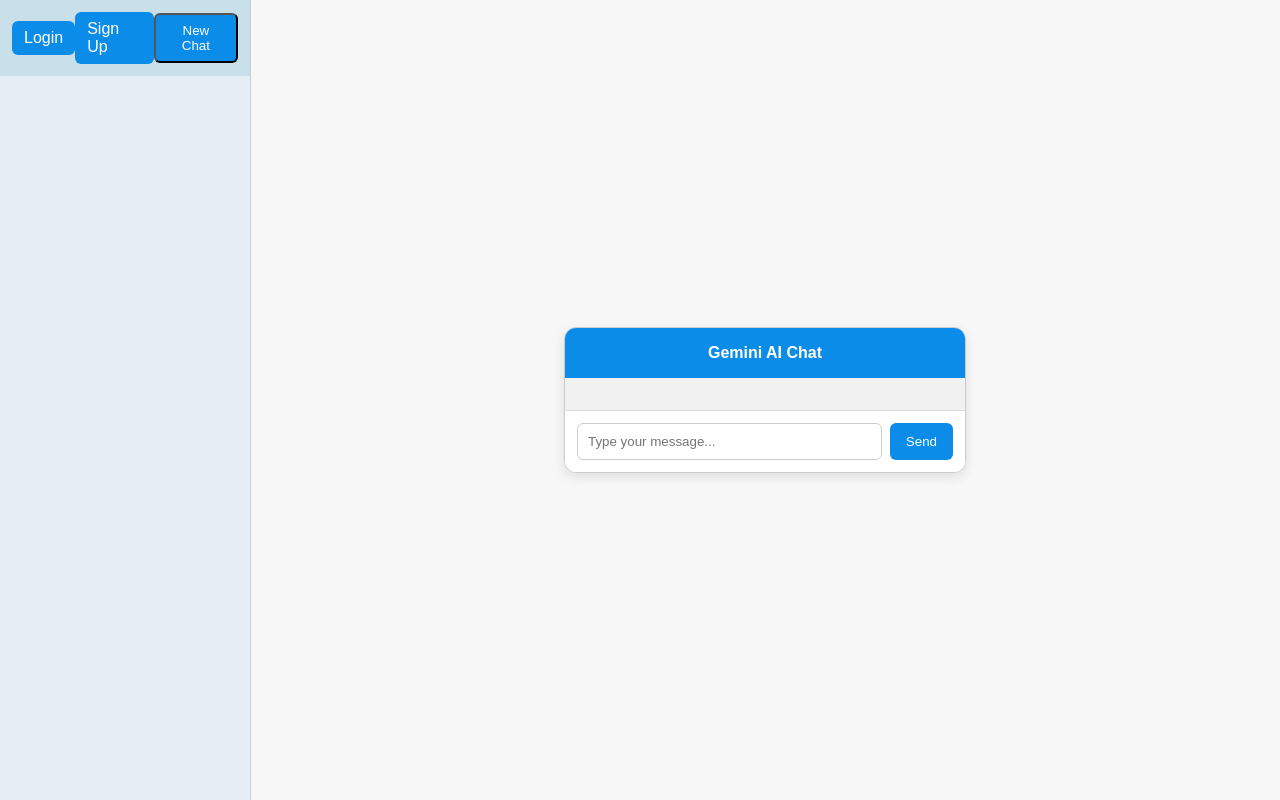
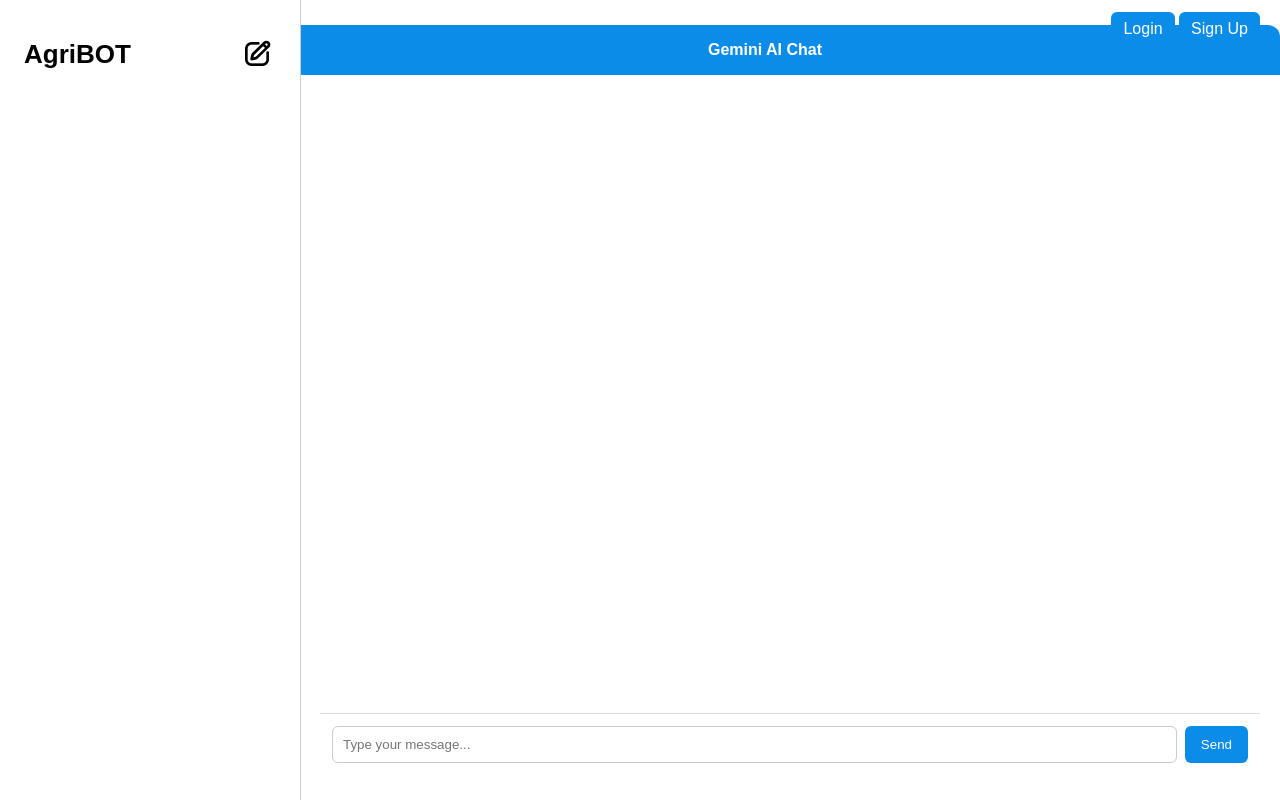
Before and after one commit to Hour770/Agri-chatbot, a Flask app: page / in a window 1280 px wide. Run offline with Flask 3, Linux system fonts and the light colour scheme; parts of the project's set-up code (start-up, migrations or seed data) failed here and were passed over.

Commit message:
UI Updated for main page interface

```diff
--- a/db.py
+++ b/db.py
@@ -6,7 +6,7 @@ def get_connection():
         user='root',
         password='',
         database='',
-        port=3306,
+        port=,
         cursorclass=pymysql.cursors.DictCursor
     )
 
--- a/static/style.css
+++ b/static/style.css
@@ -1,7 +1,7 @@
 body {
   margin: 0;
   font-family: Arial, sans-serif;
-  background: #f7f7f8;
+  background: white;
   display: flex;
   justify-content: center;
   align-items: center;
@@ -9,14 +9,15 @@ body {
 }
 
 .chat-container {
-  width: 400px;
-  border: 1px solid #ccc;
+  width: 1200px;
+  height: 750px;
+  /* border: 1px solid #ccc; */
   border-radius: 12px;
   overflow: hidden;
   display: flex;
   flex-direction: column;
   background: white;
-  box-shadow: 0 4px 12px rgba(0,0,0,0.1);
+  /* box-shadow: 0 4px 12px rgba(0,0,0,0.1); */
   margin-left: 250px;
 }
 
@@ -32,7 +33,7 @@ body {
   flex: 1;
   padding: 16px;
   overflow-y: auto;
-  background: #f1f1f1;
+  background: transparent;
 
   /* make it a flex column so align-self on messages works */
   display: flex;
@@ -67,10 +68,16 @@ body {
 }
 
 .chat-input {
+  position: fixed;
+  bottom: 25px;
+  left: 320px;
+  right: 20px;
+
   display: flex;
   padding: 12px;
   background: white;
   border-top: 1px solid #ddd;
+  z-index: 1000; /* Ensure it's above other content */
 }
 
 .chat-input input {
@@ -94,9 +101,9 @@ body {
   position: absolute;
   left: 0;
   top: 0;
-  width: 250px;
+  width: 300px;
   height: 100vh;
-  background: #e6eef5;
+  background: white;
   border-right: 1px solid #ccc;
   display: flex;
   flex-direction: column;
@@ -104,11 +111,44 @@ body {
 
 .top-bar {
   display: flex;
-  justify-content: space-around;
+  justify-content: space-between;
   align-items: center;
   padding: 12px;
-  background: #c9dfea;
+  background: white;
+  /* border-radius: 5px;
+  border: 1px solid gray; */
 }
+
+#title{
+  color: black;
+  font-size: 26px;
+  font-weight: bold;
+  padding: 10px 12px;
+}
+
+#new-chat-btn{
+  padding: 8px 15px;
+  color: black;
+  cursor: pointer;
+  font-size: 10px;
+  align-items: right;
+  background-color: transparent;
+  border: none;
+}
+
+#new-chat-btn-icon{
+  height: 32px;
+  width: 32px;
+}
+
+
+.top-bar-right{
+  position: absolute;
+  top: 20px;
+  right: 20px;
+}
+
+
 
 .btn {
   text-decoration: none;
@@ -120,7 +160,7 @@ body {
 
 .profile {
   display: flex;
-  align-items: center;
+  align-items: right;
   gap: 8px;
 }
 
--- a/templates/index.html
+++ b/templates/index.html
@@ -6,8 +6,9 @@
   <link rel="stylesheet" href="{{ url_for('static', filename='style.css') }}">
 </head>
 <body>
-  <div class="sidebar">
-    <div class="top-bar">
+
+
+  <div class="top-bar-right">
     {% if not session.get("username") %}
       <a href="/login" class="btn">Login</a>
       <a href="/signup" class="btn">Sign Up</a>
@@ -18,8 +19,14 @@
       </div>
       <a href="{{ url_for('registration.logout') }}" class="btn">Logout</a>
     {% endif %}
-      <button id="new-chat-btn" class="btn">New Chat</button>
   </div>
+
+  <div class="sidebar">
+    <div class="top-bar">
+      <h1 id="title">AgriBOT</h1>
+      <button id="new-chat-btn" class="btn"><img id="new-chat-btn-icon" src="../static/web-images/new-chat-icon.png" alt="new-button-icon"></button>
+    </div>
+
     <div class="chat-history">
       {% for chat in chat_titles %}
         <div class="chat-item" onclick="loadChat({{ chat.chat_id }})">
@@ -111,5 +118,15 @@
     document.getElementById('new-chat-btn').addEventListener('click', newChat);
     window.addEventListener('load', newChat);
   </script>
+
+  <script>
+  const input = document.getElementById('user-input');
+  input.addEventListener('keydown', function (e) {
+    if (e.key === 'Enter' && !e.shiftKey) {
+      e.preventDefault(); // Prevent default newline
+      sendMessage();      // Call your sendMessage function
+    }
+  });
+</script>
 </body>
 </html>
```
Also changed, not shown: static/web-images/new-chat-icon.png (added). Lines whose indentation alone changed are shown as unchanged.
